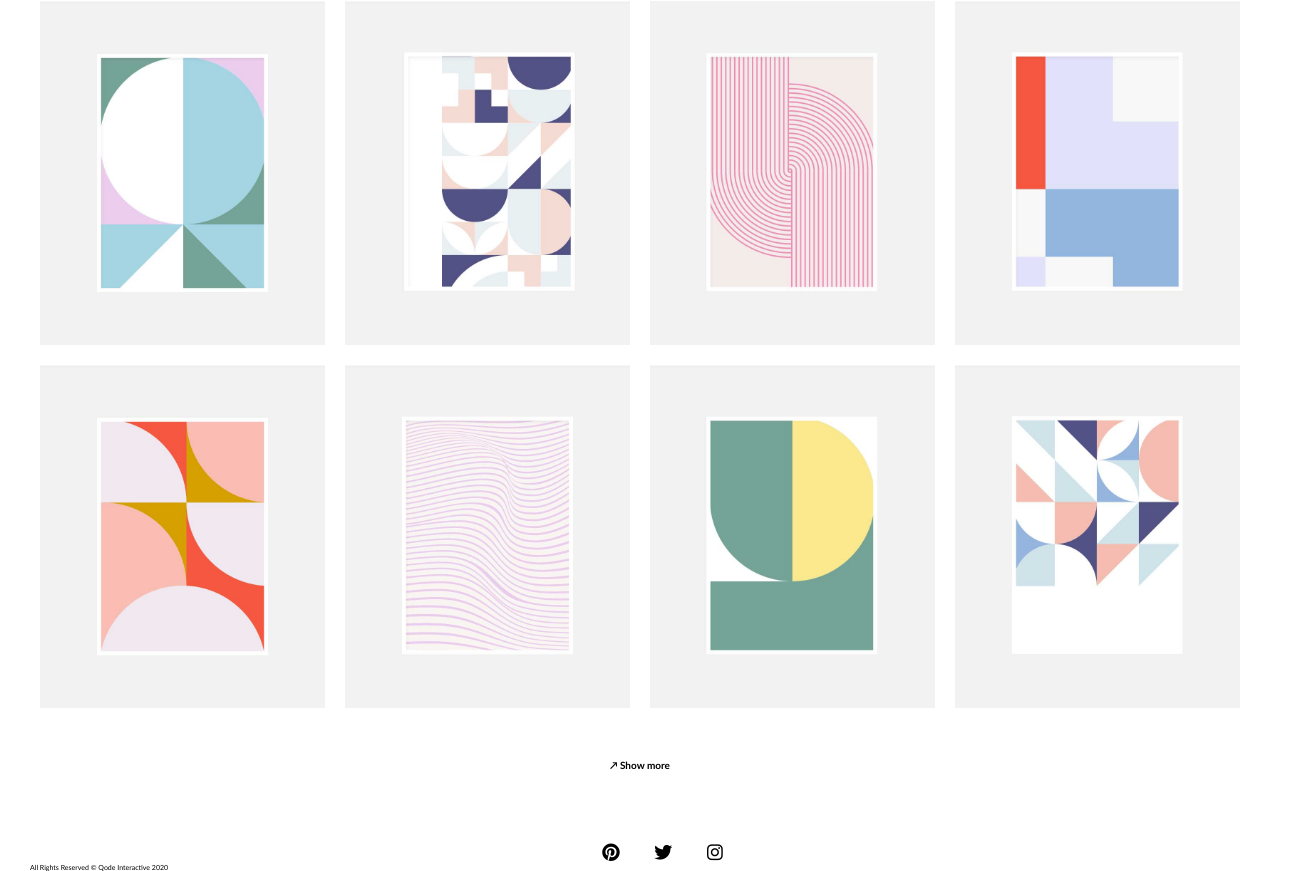
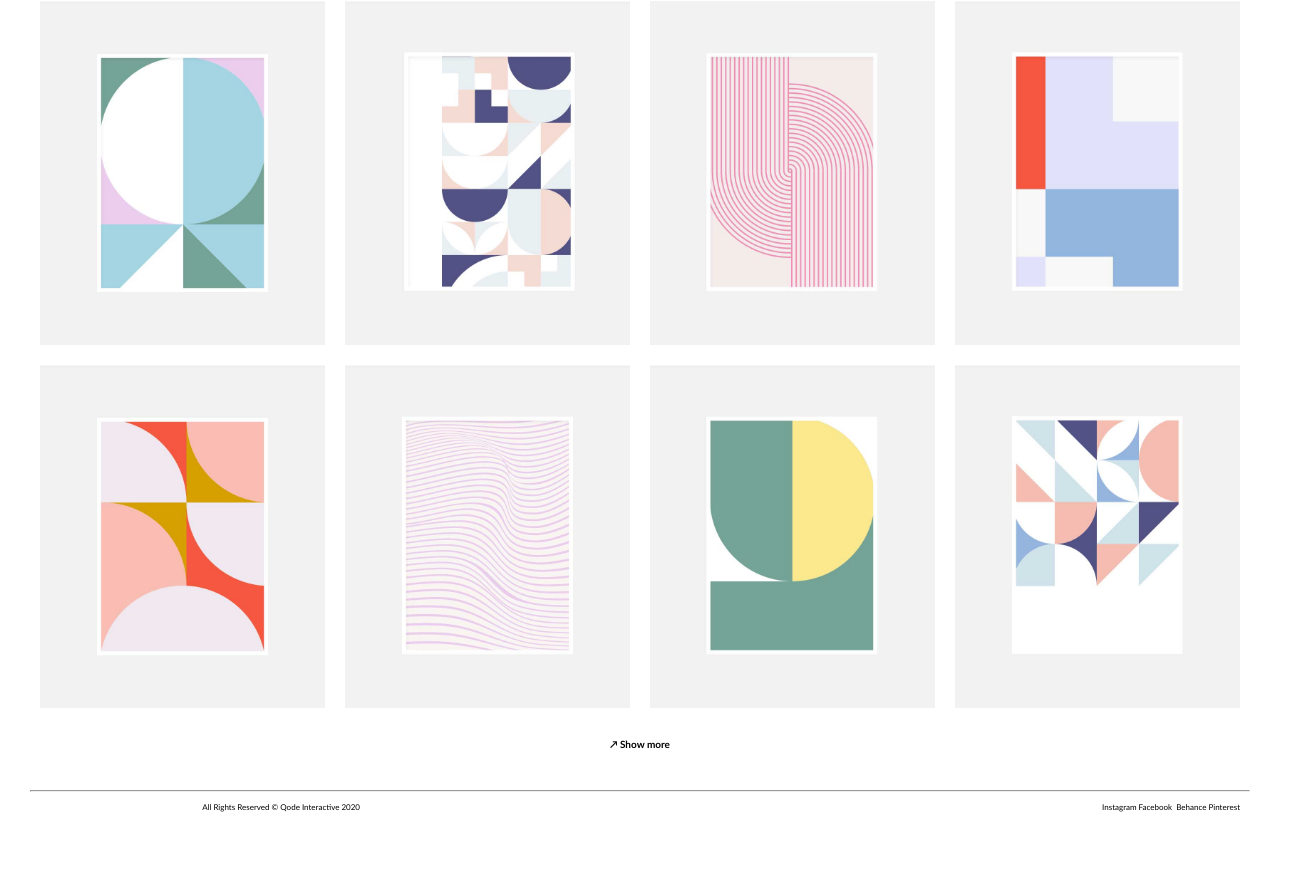
Before and after one commit to KarolinaSy/suitcss, a plain HTML site: page index.html in a window 1280 px wide. Shown: the part 528-1399 px from the top of the page, 1310 px wide, since content can reach past the window. Drawn offline with Linux system fonts and the light colour scheme.

Commit message:
footer linea, redes sociales

```diff
--- a/css/estilo.css
+++ b/css/estilo.css
@@ -6,7 +6,7 @@
 
 }
 
-.Body{
+.Body {
 
     margin: 30px;
 
@@ -15,18 +15,19 @@
 /* Menú */
 
 
-.Header-img{
+.Header-img {
 
     width: 4%;
     height: 4%;
 }
+
 .Header-top {
 
     display: flex;
     font-size: 5px;
     margin-top: 30px;
     margin-bottom: 60px;
-    margin-left:10px;
+    margin-left: 10px;
     align-items: flex-end;
 
 }
@@ -45,16 +46,12 @@
 
 }
 
-.Header-ul{
+.Header-ul {
 
     margin-left: 880px;
     border-left: 20px;
     vertical-align: top;
     display: inline;
-
-
-
-
 }
 
 .Header-li {
@@ -63,16 +60,14 @@
     vertical-align: top;
     display: inline;
     font-size: 1.6em;
-
-
 }
 
 
-.Header-text{
+.Header-text {
 
     font-size: 15px;
     margin-bottom: 20px;
-    margin-left:10px;
+    margin-left: 10px;
 
 }
 
@@ -101,38 +96,51 @@
 
 .Footer {
     font-size: 100%;
-    position: absolute;
     width: 100%;
-    flex-direction: column;
-    align-items: center;
-    text-align: center;
-    gap: 30px;
-    background-color: white;
-    margin: 20px 0 20px 0;
+
 
 }
 
 .Footer-text {
-    padding-right:60px ;
+    align-items: center;
+    text-align: center;
+
     margin-bottom: 40px;
+    margin-top: 20px;
     font-size: 10px;
 }
 
-.Footer-links {
 
-    display: block;
-    color: black;
-    padding-top: 30px;
-    font-size: 18px;
-    letter-spacing: 15px;
-    margin-top: 20px;
+
+.Footer-nav {
+    display: flex;
+    justify-content: end;
+    margin-top: 10px;
+    margin-right: 10px;
+
 
 }
 
-.Footer-rights {
+.Footer-a--nav {
 
+    text-decoration: none;
+    list-style: none;
+    color: black;
 
-    display: flex;
-    justify-content: left;
-    font-size: 7px;
 }
+
+.Footer-li {
+
+    vertical-align: top;
+    display: inline;
+    font-size: 0.5em;
+
+}
+
+.Footer-a--nav--rights {
+    text-decoration: none;
+    list-style: none;
+    color: black;
+    margin-right: 740px;
+
+}
--- a/index.html
+++ b/index.html
@@ -1,5 +1,6 @@
 <!DOCTYPE html>
 <html lang="en">
+
 <head>
     <meta charset="UTF-8">
     <meta name="viewport" content="width=device-width, initial-scale=1.0">
@@ -7,6 +8,7 @@
     <link rel="stylesheet" href="https://cdnjs.cloudflare.com/ajax/libs/font-awesome/6.5.2/css/all.min.css">
     <link rel="stylesheet" href="./css/estilo.css">
 </head>
+
 <body class="Body">
 
     <header class="Header">
@@ -22,7 +24,7 @@
                 </ul>
             </nav>
 
-        <div>
+            <div>
 
     </header>
 
@@ -53,29 +55,25 @@
 
     </main>
     <footer class="Footer">
-        <div class="Footer-bottom">
-            <img src="./assets/logo-light.png" alt="Footer-logo" class="Footer-img">
-        </div>
+
 
         <h3 class="Footer-text"> ↗ Show more</h3>
 
-        <div class="Footer-links">
-            <i class="fa-brands fa-pinterest"></i>
-            <i class="fa-brands fa-twitter"></i>
-            <i class="fa-brands fa-instagram"></i>
+        <hr class="Footer-line">
 
-        </div>
-        <p class="Footer-rights">
-            All Rights Reserved © Qode Interactive 2020
-        </p>
+        <nav class="Footer-nav">
+            <ul class="Footer-ul">
+                <li class="Footer-li"><a href="#" class="Footer-a Footer-a--nav--rights"> All Rights Reserved © Qode Interactive 2020 </a></li>
+                <li class="Footer-li"><a href="#" class="Footer-a Footer-a--nav"> Instagram </a></li>
+                <li class="Footer-li"><a href="#" class="Footer-a Footer-a--nav"> Facebook</a></li>
+                <li class="Footer-li"><a href="#" class="Footer-a Footer-a--nav"> Behance </a></li>
+                <li class="Footer-li"><a href="#" class="Footer-a Footer-a--nav"> Pinterest </a></li>
+            </ul>
+        </nav>
+
 
     </footer>
 
+</body>
 
-
-
-
-
-
-</body>
 </html>
```
